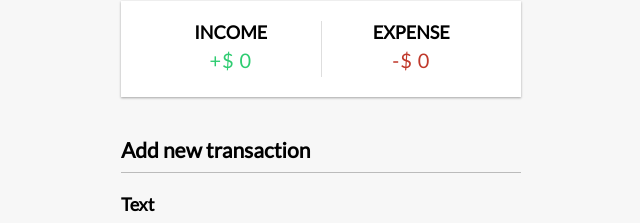
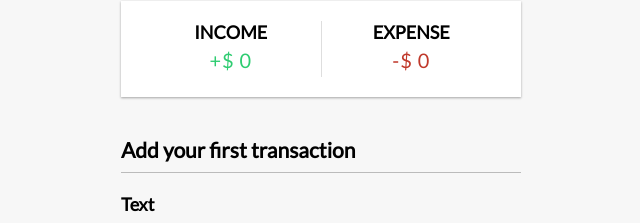
Before and after one commit to danish981/expense-tracker-app-pinia-ts, a Vue app: page / in a window 1280 px wide. Shown: the part 273-496 px from the top of the page, without its empty margins (319-959 px from the left). Built offline with nearby package versions, Linux system fonts and the light colour scheme.

Commit message:
minor fix

```diff
--- a/src/components/AddTransaction.vue
+++ b/src/components/AddTransaction.vue
@@ -1,5 +1,6 @@
 <template>
-  <h3>Add new transaction</h3>
+  <h3 v-if="store.transactions.length === 0">Add your first transaction</h3>
+  <h3 v-else>Add new transaction</h3>
   <form id="form" @submit.prevent="onSubmit">
     <div class="form-control">
       <label for="text" style="font-weight: bolder">Text</label>
@@ -28,7 +29,7 @@ import { useToast } from 'vue-toastification';
 
 import { transactionsStore } from '@/stores/transaction';
 
-const transactions = transactionsStore();
+const store = transactionsStore();
 
 const text = ref('');
 const amount = ref();
@@ -42,7 +43,7 @@ const onSubmit = () => {
     return;
   }
 
-  const isTransactionAdded = transactions.addTransaction({
+  const isTransactionAdded = store.addTransaction({
     text: text.value,
     amount: amount.value,
   });
```
